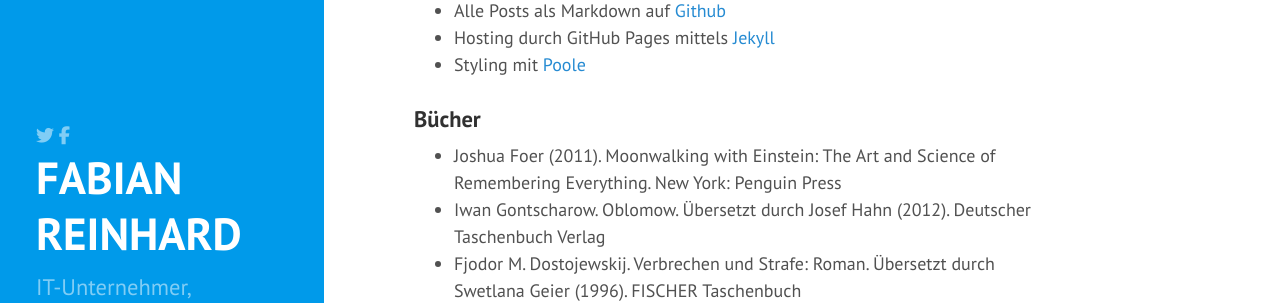
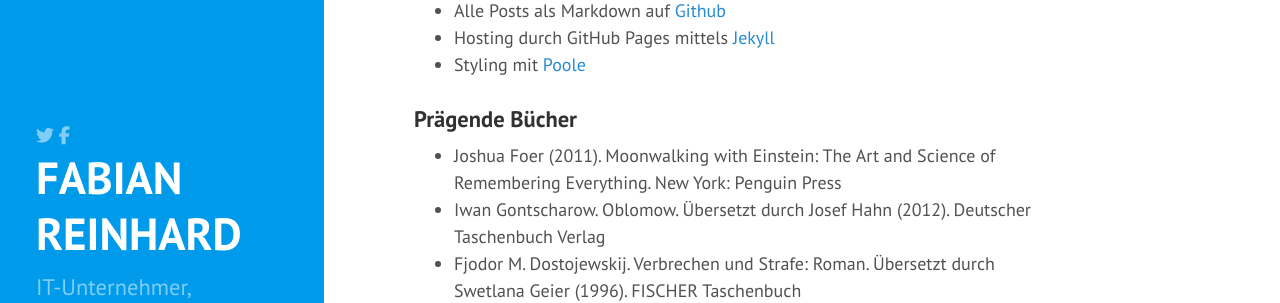
Before and after one commit to freinhard/freinhard.github.io, a Jekyll site: the page built from about.md, in a window 1280 px wide and 900 px high, scrolled down 2004 px. Shown: the part 156-459 px from the top of the window. Built offline with Jekyll 4.4.1, drawn with Linux system fonts in a browser that asks for light colours; nearby versions of some CDN libraries; comment, search, counter and statistics services are not loaded.

Commit message:
Prägende Bücher

```diff
--- a/about.md
+++ b/about.md
@@ -51,7 +51,7 @@ Meine politischen Vorstösse im Grossen Stadtrat der Stadt Luzern: [Grossstadtra
 - Hosting durch GitHub Pages mittels [Jekyll](https://jekyllrb.com)
 - Styling mit [Poole](http://getpoole.com)
 
-### Bücher
+### Prägende Bücher
 - Joshua Foer (2011). Moonwalking with Einstein: The Art and Science of Remembering Everything. New York: Penguin Press
 - Iwan Gontscharow. Oblomow. Übersetzt durch Josef Hahn (2012). Deutscher Taschenbuch Verlag
 - Fjodor M. Dostojewskij. Verbrechen und Strafe: Roman. Übersetzt durch Swetlana Geier (1996). FISCHER Taschenbuch
```
